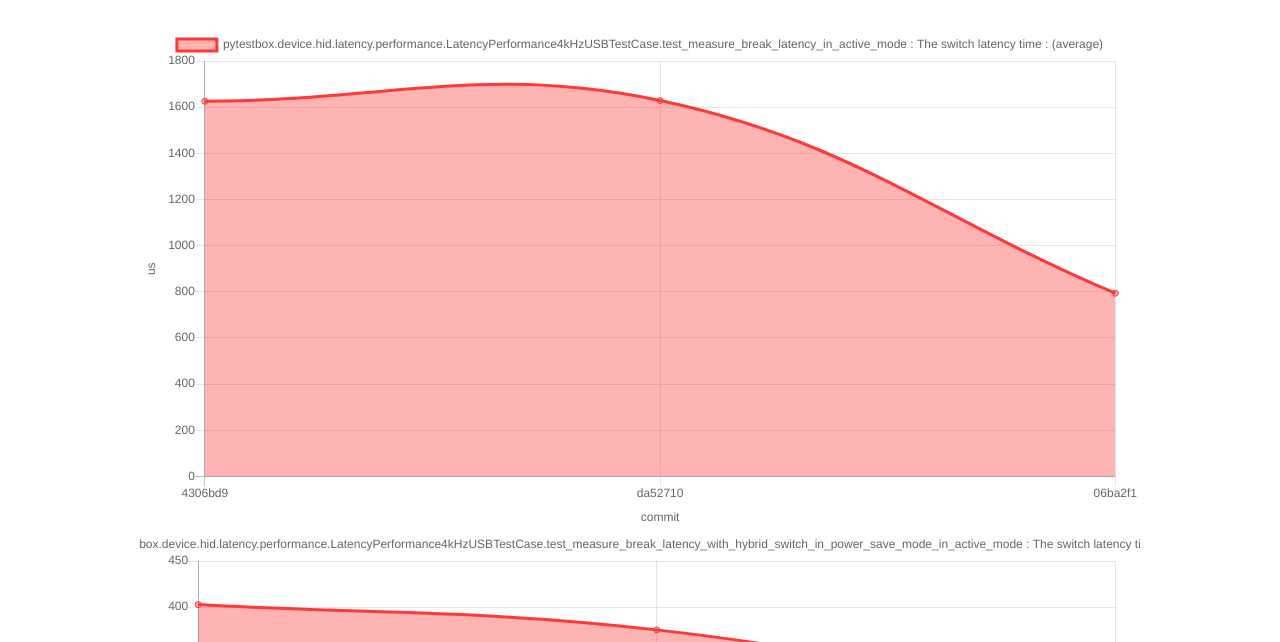
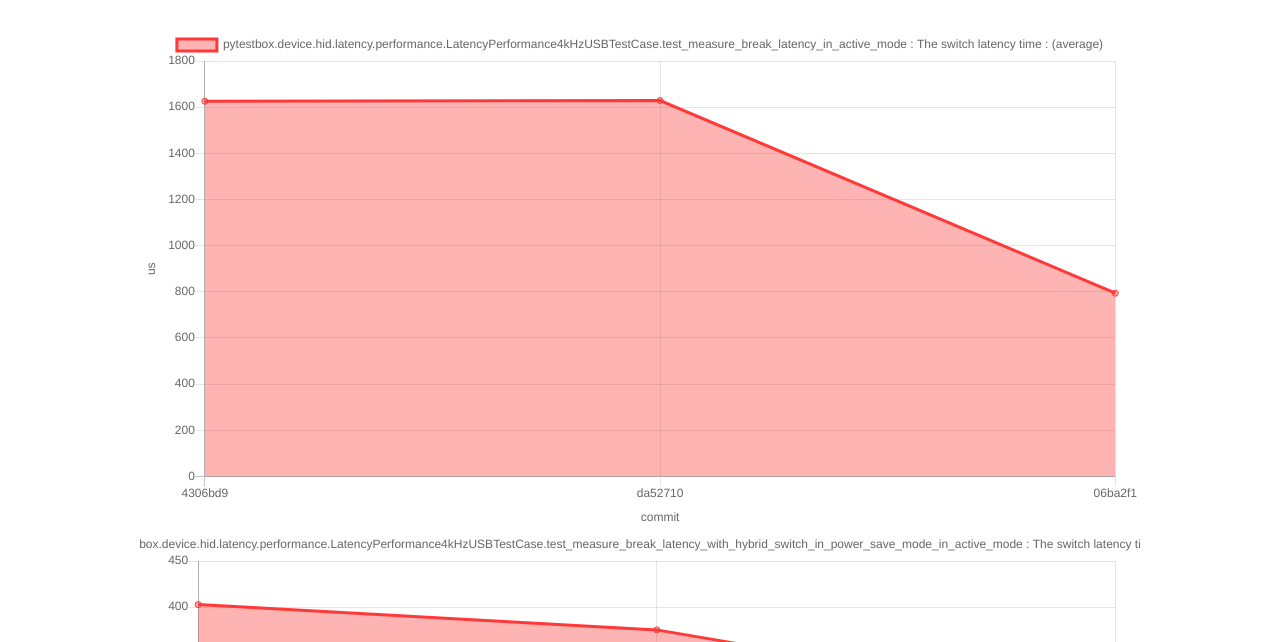
Before and after one commit to sieri-logi/benchmark_testing_ground, a plain HTML site: page kosmos/wakanda/tiger/index.html in a window 1280 px wide. Shown: the part 158-800 px from the top of the page. Drawn offline with nearby package versions, Linux system fonts and the light colour scheme.

Commit message:
Update index.html to remove curves

```diff
--- a/kosmos/wakanda/tiger/index.html
+++ b/kosmos/wakanda/tiger/index.html
@@ -182,6 +182,7 @@
                 {
                   label: name,
                   data: dataset.map(d => d.bench.value),
+                  tension: 0,
                   borderColor: color,
                   backgroundColor: color + '60', // Add alpha for #rrggbbaa
                 }
```
